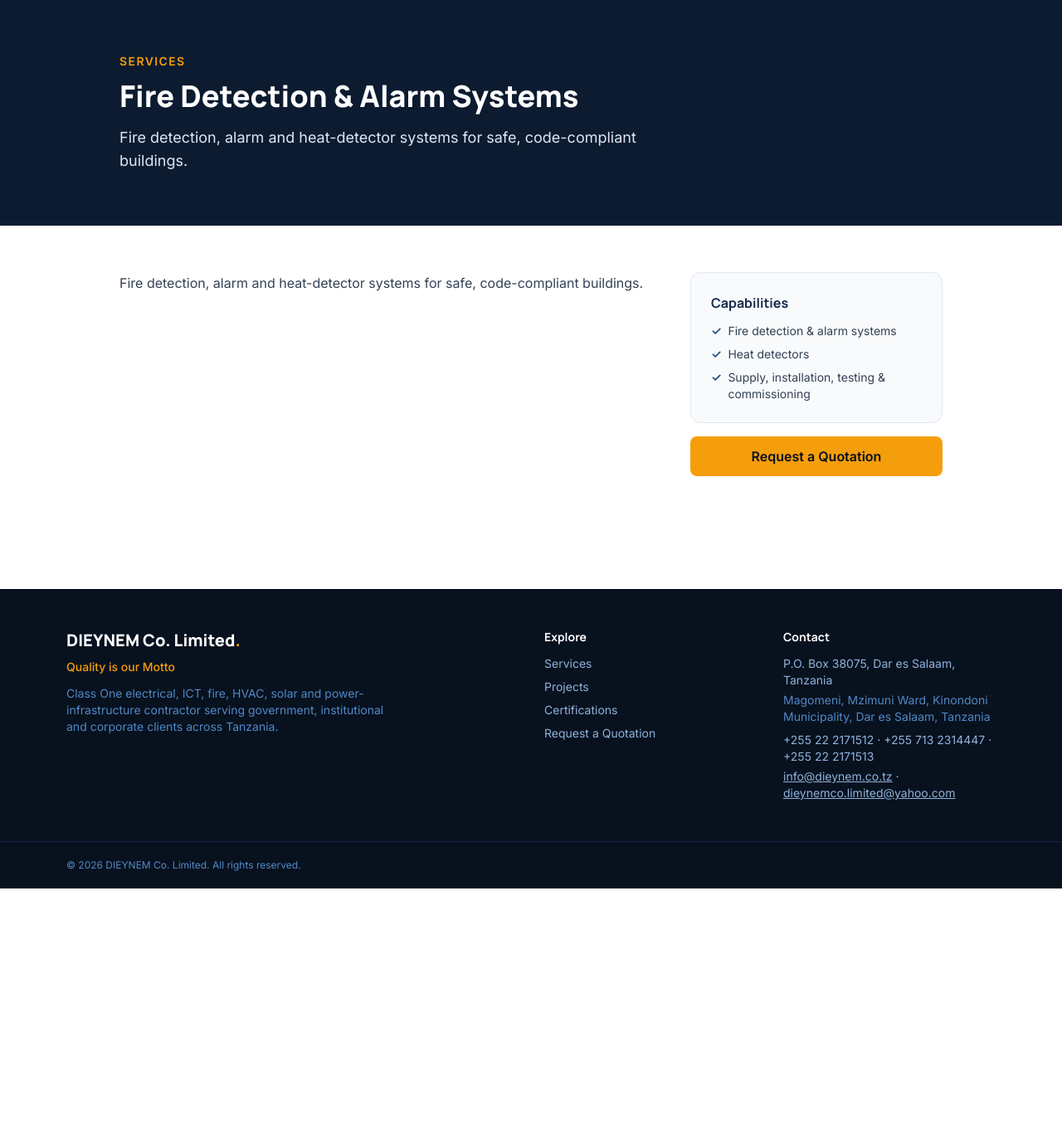
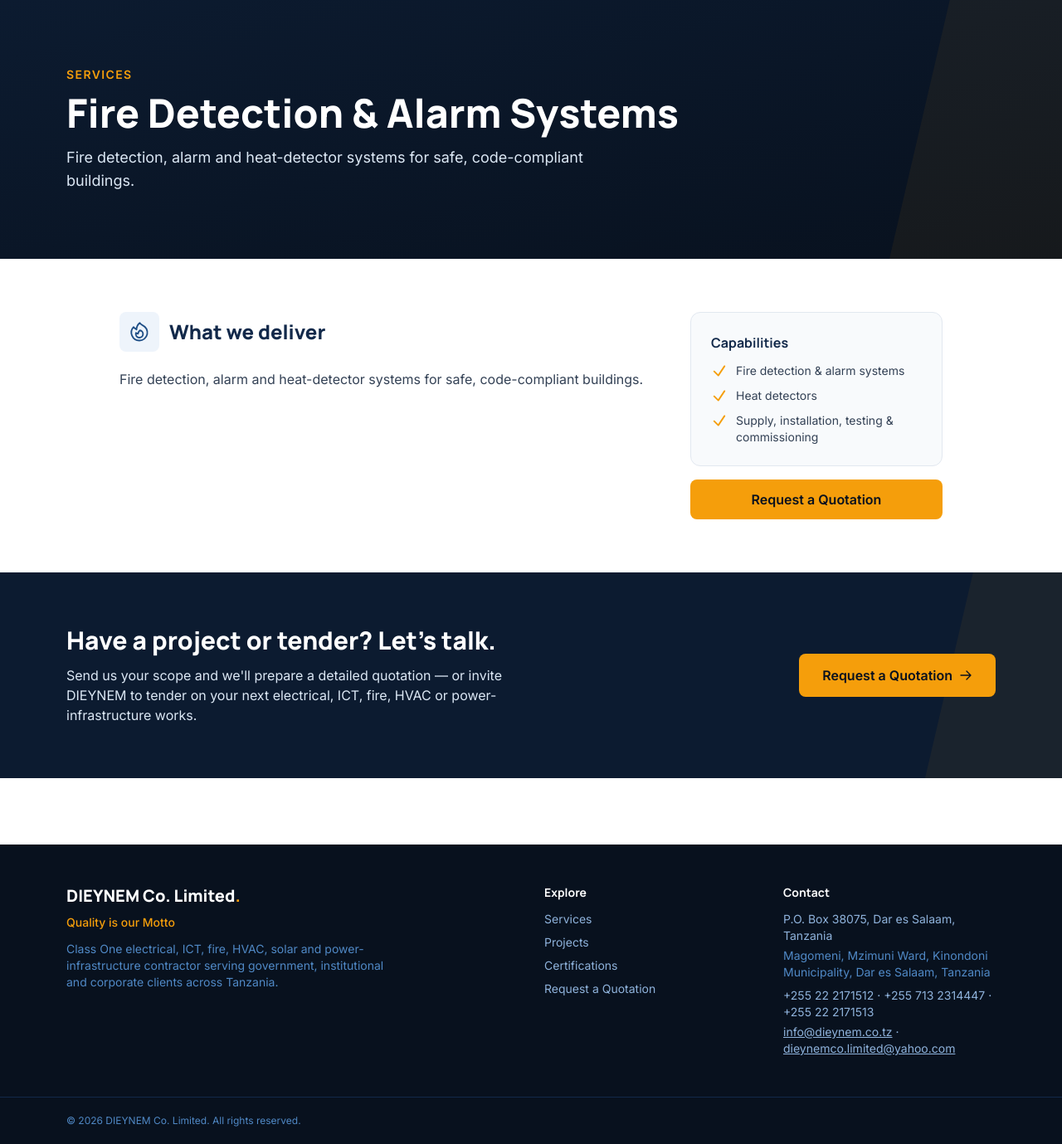
Before and after one commit to MussaJabir/DIEYNEM-Co.-Limited, a Django app: page /services/fire-detection-alarm/ in a window 1280 px wide. Shown: the part 69-1448 px from the top of the page at 83% size. Before the commit the page ends 1140 px from the top, so only its background shows below. Run offline with Django 5.2, Linux system fonts and the light colour scheme; data comes from the database, SQL or seed files in the repository; style sheets or scripts are compiled from the project's sources.

Commit message:
feat(public): redesign Services pages with shared inner-page kit
- New reusable partials: _page_header.html (inner-page hero with amber
  accent + reveal) and _cta_band.html (closing conversion band)
- Services list: icon cards (reusing _service_icon.html) with hover
  lift + staggered reveal + CTA band
- Service detail: breadcrumb header, "What we deliver" with the service
  icon, amber-checked Capabilities card, quote button, CTA band
- Tests: list header/CTA + detail capabilities/CTA render

Co-Authored-By: Claude Opus 4.8 <noreply@anthropic.com>

```diff
--- /dev/null
+++ b/templates/public/_cta_band.html
@@ -0,0 +1,16 @@
+{% comment %}Closing conversion band. Optional params: cta_title, cta_text.{% endcomment %}
+<section class="relative overflow-hidden bg-navy-900 text-white">
+  <div class="pointer-events-none absolute inset-y-0 right-0 w-1/2 hidden md:block" aria-hidden="true">
+    <svg class="absolute right-0 top-0 h-full w-auto opacity-[0.06]" viewBox="0 0 400 600" preserveAspectRatio="none" fill="none"><path d="M140 0 L400 0 L400 600 L0 600 Z" fill="#F59E0B"/></svg>
+  </div>
+  <div class="relative max-w-6xl mx-auto px-4 py-16 lg:flex items-center justify-between gap-10">
+    <div data-reveal>
+      <h2 class="font-heading text-3xl font-extrabold">{{ cta_title|default:"Have a project or tender? Let's talk." }}</h2>
+      <p class="mt-3 text-navy-100 max-w-xl">{{ cta_text|default:"Send us your scope and we'll prepare a detailed quotation — or invite DIEYNEM to tender on your next electrical, ICT, fire, HVAC or power-infrastructure works." }}</p>
+    </div>
+    <a data-reveal data-reveal-delay=".1s" href="{% url 'leads:quote' %}" class="group mt-6 lg:mt-0 shrink-0 inline-flex items-center gap-2 bg-amber-500 text-navy-950 font-semibold px-7 py-3.5 rounded-lg hover:bg-amber-600 transition-colors">
+      Request a Quotation
+      <svg class="w-4 h-4 transition-transform group-hover:translate-x-0.5" fill="none" viewBox="0 0 24 24" stroke-width="2" stroke="currentColor" aria-hidden="true"><path stroke-linecap="round" stroke-linejoin="round" d="M13.5 4.5 21 12m0 0-7.5 7.5M21 12H3"/></svg>
+    </a>
+  </div>
+</section>
--- /dev/null
+++ b/templates/public/_page_header.html
@@ -0,0 +1,17 @@
+{% comment %}
+Inner-page hero. Params:
+  eyebrow      -> small uppercase label (optional)
+  eyebrow_url  -> makes the eyebrow a link (optional)
+  title        -> main H1 (required)
+  subtitle     -> lead paragraph (optional)
+{% endcomment %}
+<section class="relative overflow-hidden bg-gradient-to-br from-navy-900 to-navy-950 text-white">
+  <div class="pointer-events-none absolute inset-y-0 right-0 w-1/2 hidden md:block" aria-hidden="true">
+    <svg class="absolute right-0 top-0 h-full w-auto opacity-[0.06]" viewBox="0 0 400 600" preserveAspectRatio="none" fill="none"><path d="M140 0 L400 0 L400 600 L0 600 Z" fill="#F59E0B"/></svg>
+  </div>
+  <div class="relative max-w-6xl mx-auto px-4 py-16 md:py-20">
+    {% if eyebrow %}<p data-reveal class="text-amber-500 font-semibold uppercase tracking-widest text-sm">{% if eyebrow_url %}<a href="{{ eyebrow_url }}" class="hover:underline">{{ eyebrow }}</a>{% else %}{{ eyebrow }}{% endif %}</p>{% endif %}
+    <h1 data-reveal data-reveal-delay=".1s" class="font-heading text-4xl md:text-5xl font-extrabold mt-3 max-w-3xl leading-tight">{{ title }}</h1>
+    {% if subtitle %}<p data-reveal data-reveal-delay=".2s" class="mt-4 text-navy-100 max-w-2xl text-lg">{{ subtitle }}</p>{% endif %}
+  </div>
+</section>
--- a/templates/public/services/detail.html
+++ b/templates/public/services/detail.html
@@ -4,34 +4,38 @@
 {% block meta_description %}{{ service.meta_description|default:service.short_description }}{% endblock %}
 
 {% block content %}
-<section class="bg-navy-900 text-white">
-  <div class="max-w-5xl mx-auto px-4 py-16">
-    <p class="text-amber-500 font-semibold uppercase tracking-widest text-sm">
-      <a href="{% url 'services:list' %}" class="hover:underline">Services</a>
-    </p>
-    <h1 class="font-heading text-4xl font-extrabold mt-3">{{ service.name }}</h1>
-    {% if service.short_description %}
-    <p class="mt-4 text-navy-100 max-w-2xl text-lg">{{ service.short_description }}</p>
-    {% endif %}
+{% url 'services:list' as services_url %}
+{% include "public/_page_header.html" with eyebrow="Services" eyebrow_url=services_url title=service.name subtitle=service.short_description %}
+
+<section class="max-w-5xl mx-auto px-4 py-16 grid gap-10 lg:grid-cols-3">
+  <div class="lg:col-span-2" data-reveal>
+    <div class="flex items-center gap-3 mb-5">
+      <div class="w-12 h-12 rounded-lg bg-navy-50 text-navy-600 flex items-center justify-center shrink-0">
+        {% include "public/_service_icon.html" %}
+      </div>
+      <h2 class="font-heading text-2xl font-extrabold text-navy-800">What we deliver</h2>
+    </div>
+    <div class="space-y-4 text-slate-700 leading-relaxed">
+      {% if service.full_description %}{{ service.full_description|linebreaks }}{% else %}<p>{{ service.short_description }}</p>{% endif %}
+    </div>
   </div>
-</section>
-
-<section class="max-w-5xl mx-auto px-4 py-14 grid gap-10 lg:grid-cols-3">
-  <div class="lg:col-span-2 text-slate-700 leading-relaxed">
-    {% if service.full_description %}{{ service.full_description|linebreaks }}{% else %}<p>{{ service.short_description }}</p>{% endif %}
-  </div>
-  <div>
+  <div data-reveal data-reveal-delay=".1s">
     {% if service.capability_list %}
     <div class="bg-slate-50 border border-slate-200 rounded-xl p-6">
-      <h2 class="font-heading font-bold text-navy-800 mb-3">Capabilities</h2>
-      <ul class="space-y-2">
+      <h3 class="font-heading font-bold text-navy-800 mb-3">Capabilities</h3>
+      <ul class="space-y-2.5">
         {% for cap in service.capability_list %}
-        <li class="flex gap-2 text-sm text-slate-700"><span class="text-navy-600 font-bold">&#10003;</span><span>{{ cap }}</span></li>
+        <li class="flex gap-2.5 text-sm text-slate-700">
+          <svg class="w-5 h-5 text-amber-500 shrink-0" fill="none" viewBox="0 0 24 24" stroke-width="2.2" stroke="currentColor" aria-hidden="true"><path stroke-linecap="round" stroke-linejoin="round" d="M4.5 12.75l6 6 9-13.5"/></svg>
+          <span>{{ cap }}</span>
+        </li>
         {% endfor %}
       </ul>
     </div>
     {% endif %}
-    <a href="{% url 'leads:quote' %}" class="block text-center mt-4 bg-amber-500 text-navy-950 font-semibold px-6 py-3 rounded-lg hover:bg-amber-600">Request a Quotation</a>
+    <a href="{% url 'leads:quote' %}" class="block text-center mt-4 bg-amber-500 text-navy-950 font-semibold px-6 py-3 rounded-lg hover:bg-amber-600 transition-colors">Request a Quotation</a>
   </div>
 </section>
+
+{% include "public/_cta_band.html" %}
 {% endblock %}
```
Also changed, not shown: apps/services/tests.py (+14 -0 lines), templates/public/services/list.html (+13 -15 lines).
